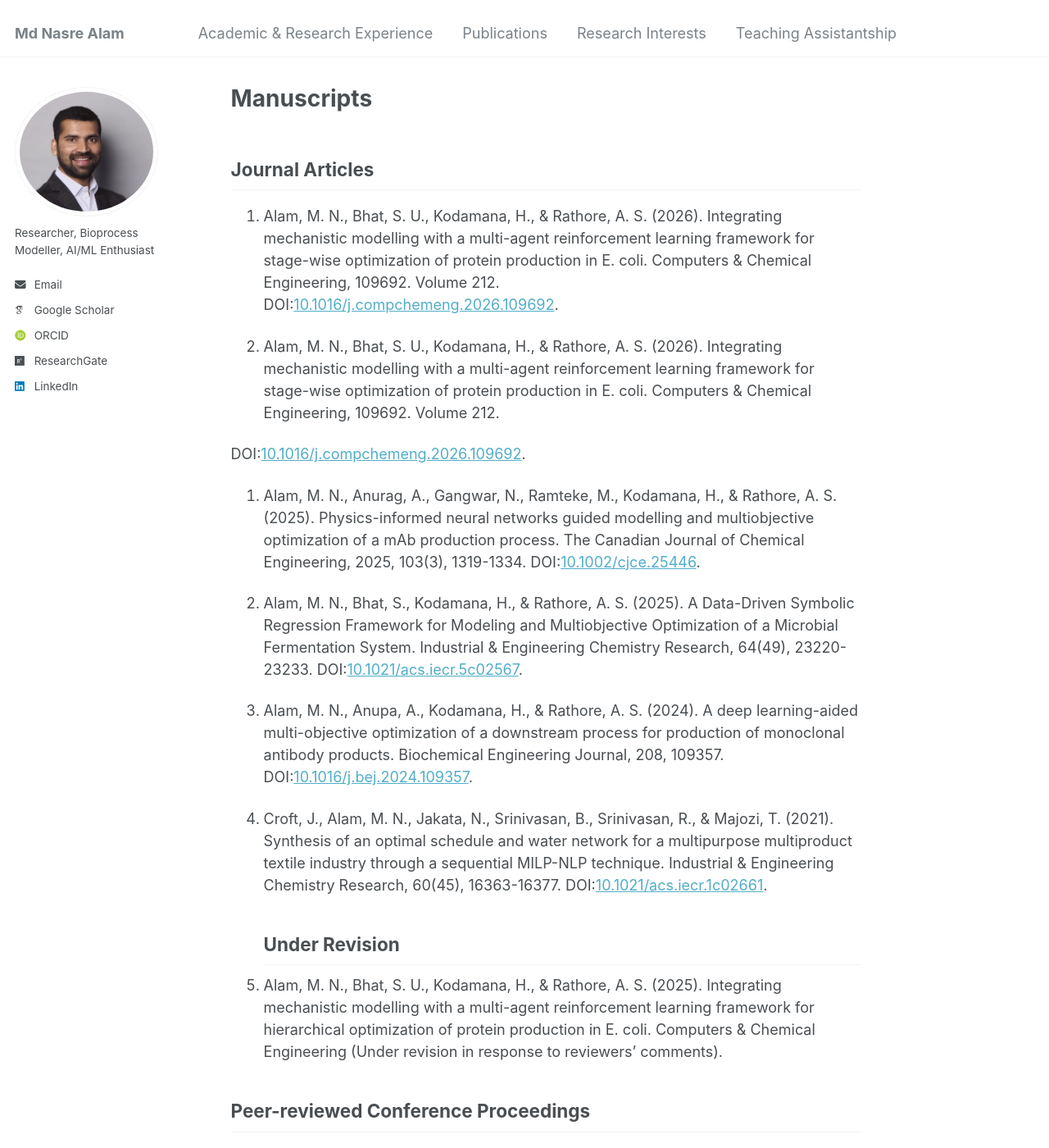
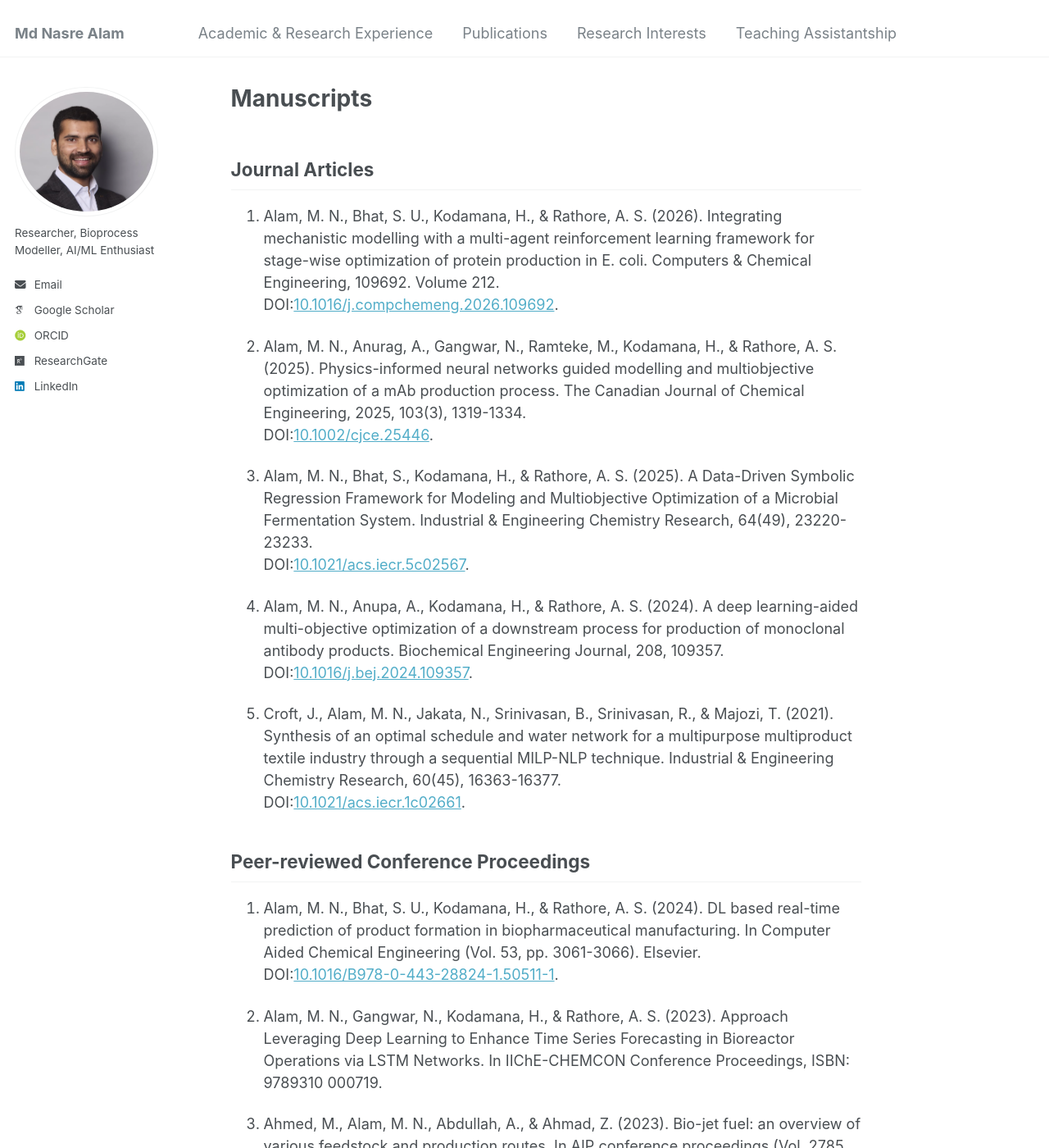
Before and after one commit to mdnasreiit/mdnasreiit.github.io, a Jekyll site: the page built from _pages/markdown.md, in a window 1280 px wide and 1400 px high. Shown: the whole window at 82% size. Built offline with Jekyll 4.4.1, drawn with Linux system fonts in a browser that asks for light colours; some web fonts are replaced; some of the changed text lies outside the part shown.

Commit message:
Update markdown.md

```diff
--- a/_pages/markdown.md
+++ b/_pages/markdown.md
@@ -13,42 +13,35 @@ redirect_from:
 1. Alam, M. N., Bhat, S. U., Kodamana, H., & Rathore, A. S. (2026). Integrating mechanistic modelling with a multi-agent reinforcement learning framework for stage-wise optimization of protein production in E. coli. Computers & Chemical Engineering, 109692. Volume 212.<br> DOI:[10.1016/j.compchemeng.2026.109692](https://doi.org/10.1016/j.compchemeng.2026.109692).<br>
 
 
-2. Alam, M. N., Bhat, S. U., Kodamana, H., & Rathore, A. S. (2026). Integrating mechanistic modelling with a multi-agent reinforcement learning framework for stage-wise optimization of protein production in E. coli. Computers & Chemical Engineering, 109692. Volume 212.
+2. Alam, M. N., Anurag, A., Gangwar, N., Ramteke, M., Kodamana, H., & Rathore, A. S. (2025). Physics-informed neural networks guided modelling and multiobjective optimization of a mAb production process. The Canadian Journal of Chemical Engineering, 2025, 103(3), 1319-1334.<br>  DOI:[10.1002/cjce.25446](https://doi.org/10.1002/cjce.25446).<br>
 
-DOI:[10.1016/j.compchemeng.2026.109692](https://doi.org/10.1016/j.compchemeng.2026.109692).<br>
+3. Alam, M. N., Bhat, S., Kodamana, H., & Rathore, A. S. (2025). A Data-Driven Symbolic Regression Framework for Modeling and Multiobjective Optimization of a Microbial Fermentation System. Industrial & Engineering Chemistry Research, 64(49), 23220-23233.<br>  DOI:[10.1021/acs.iecr.5c02567](https://doi.org/10.1021/acs.iecr.5c02567).<br>
 
-3. Alam, M. N., Anurag, A., Gangwar, N., Ramteke, M., Kodamana, H., & Rathore, A. S. (2025). Physics-informed neural networks guided modelling and multiobjective optimization of a mAb production process. The Canadian Journal of Chemical Engineering, 2025, 103(3), 1319-1334. DOI:[10.1002/cjce.25446](https://doi.org/10.1002/cjce.25446).<br>
+4. Alam, M. N., Anupa, A., Kodamana, H., & Rathore, A. S. (2024). A deep learning-aided multi-objective optimization of a downstream process for production of monoclonal antibody products. Biochemical Engineering Journal, 208, 109357.<br>  DOI:[10.1016/j.bej.2024.109357](https://www.sciencedirect.com/science/article/pii/S1369703X2400144X).<br>
 
-4. Alam, M. N., Bhat, S., Kodamana, H., & Rathore, A. S. (2025). A Data-Driven Symbolic Regression Framework for Modeling and Multiobjective Optimization of a Microbial Fermentation System. Industrial & Engineering Chemistry Research, 64(49), 23220-23233. DOI:[10.1021/acs.iecr.5c02567](https://doi.org/10.1021/acs.iecr.5c02567).<br>
+5. Croft, J., Alam, M. N., Jakata, N., Srinivasan, B., Srinivasan, R., & Majozi, T. (2021). Synthesis of an optimal schedule and water network for a multipurpose multiproduct textile industry through a sequential MILP-NLP technique. Industrial & Engineering Chemistry Research, 60(45), 16363-16377.<br>  DOI:[10.1021/acs.iecr.1c02661](https://pubs.acs.org/doi/full/10.1021/acs.iecr.1c02661). <br>
 
-5. Alam, M. N., Anupa, A., Kodamana, H., & Rathore, A. S. (2024). A deep learning-aided multi-objective optimization of a downstream process for production of monoclonal antibody products. Biochemical Engineering Journal, 208, 109357. DOI:[10.1016/j.bej.2024.109357](https://www.sciencedirect.com/science/article/pii/S1369703X2400144X).<br>
-
-6. Croft, J., Alam, M. N., Jakata, N., Srinivasan, B., Srinivasan, R., & Majozi, T. (2021). Synthesis of an optimal schedule and water network for a multipurpose multiproduct textile industry through a sequential MILP-NLP technique. Industrial & Engineering Chemistry Research, 60(45), 16363-16377. DOI:[10.1021/acs.iecr.1c02661](https://pubs.acs.org/doi/full/10.1021/acs.iecr.1c02661). <br>
-
-   ## Under Revision
-
-5. Alam, M. N., Bhat, S. U., Kodamana, H., & Rathore, A. S. (2025). Integrating mechanistic modelling with a multi-agent reinforcement learning framework for hierarchical optimization of protein production in E. coli. Computers & Chemical Engineering (Under revision in response to reviewers’ comments).
 
 ## Peer-reviewed Conference Proceedings
 
-1. Alam, M. N., Bhat, S. U., Kodamana, H., & Rathore, A. S. (2024). DL based real-time prediction of product formation in biopharmaceutical manufacturing. In Computer Aided Chemical Engineering (Vol. 53, pp. 3061-3066). Elsevier. DOI:[10.1016/B978-0-443-28824-1.50511-1](https://www.sciencedirect.com/science/article/pii/B9780443288241505111). <br>
+1. Alam, M. N., Bhat, S. U., Kodamana, H., & Rathore, A. S. (2024). DL based real-time prediction of product formation in biopharmaceutical manufacturing. In Computer Aided Chemical Engineering (Vol. 53, pp. 3061-3066). Elsevier.<br>  DOI:[10.1016/B978-0-443-28824-1.50511-1](https://www.sciencedirect.com/science/article/pii/B9780443288241505111). <br>
 
 2. Alam, M. N., Gangwar, N., Kodamana, H., & Rathore, A. S. (2023). Approach Leveraging Deep Learning to Enhance Time Series Forecasting in Bioreactor Operations via LSTM Networks. In IIChE-CHEMCON Conference Proceedings, ISBN: 9789310 000719.
 
-3. Ahmed, M., Alam, M. N., Abdullah, A., & Ahmad, Z. (2023). Bio-jet fuel: an overview of various feedstock and production routes. In AIP conference proceedings (Vol. 2785, No. 1). AIP Publishing. DOI: [10.1063/5.0147982](https://doi.org/10.1063/5.0147982)
+3. Ahmed, M., Alam, M. N., Abdullah, A., & Ahmad, Z. (2023). Bio-jet fuel: an overview of various feedstock and production routes. In AIP conference proceedings (Vol. 2785, No. 1). AIP Publishing.<br>  DOI: [10.1063/5.0147982](https://doi.org/10.1063/5.0147982)
 
-   ## Under Revision
+## Under Revision
 4. Alam, M. N., Kodamana, H., & Rathore, A. S. (2025). Hybrid Modelling Frameworks in Bioprocessing: Current Practices and Future Directions. Special Section: ACS eBooks Symposium Series (Under revision in response to reviewers’ comments).
 
 
 ## Selected Talks and Poster Presentations
 
- 1. Alam, M. N., Anurag, A., Gangwar, N., Ramteke, M., Kodamana, H., & Rathore, A. S. Physics-informed neural networks guided modelling and multiobjective           optimization of a mAb production process. ACS Spring 2025, March 23-27, San Diego, USA. [Talk]
+ 1. Alam, M. N., Anurag, A., Gangwar, N., Ramteke, M., Kodamana, H., & Rathore, A. S. Physics-informed neural networks guided modelling and multiobjective optimization of a mAb production process. **ACS Spring 2025**, March 23-27, San Diego, USA. [Talk]
 
- 2. Alam, M. N., Anupa, A., Kodamana, H., & Rathore, A. S. Deep learning-aided multi-objective optimization of a downstream process for production of monoclonal     antibody products. ACS Spring 2025, March 23-27, San Diego, USA. [Poster]
+ 2. Alam, M. N., Anupa, A., Kodamana, H., & Rathore, A. S. Deep learning-aided multi-objective optimization of a downstream process for production of monoclonal antibody products. **ACS Spring 2025**, March 23-27, San Diego, USA. [Poster]
 
- 3. Alam, M. N., Anurag, A., Gangwar, N., Ramteke, M., Kodamana, H., & Rathore, A. S. Hybrid neural model for bioreactor system in mammalian cell culture.           Bioprocessing India 2024, December 15-17, IIT Madras, Chennai, India. [Talk]
+ 3. Alam, M. N., Anurag, A., Gangwar, N., Ramteke, M., Kodamana, H., & Rathore, A. S. Hybrid neural model for bioreactor system in mammalian cell culture. **Bioprocessing India 2024**, December 15-17, IIT Madras, Chennai, India. [Talk]
 
- 4. Alam, M. N., Bhat, S. U., Kodamana, H., & Rathore, A. S. DL-based real-time prediction of product formation in biopharmaceutical manufacturing. ESCAPE 34 - PSE  2024, June 2-6, Florence, Italy. [Talk]
+ 4. Alam, M. N., Bhat, S. U., Kodamana, H., & Rathore, A. S. DL-based real-time prediction of product formation in biopharmaceutical manufacturing. **ESCAPE 34 - PSE  2024**, June 2-6, Florence, Italy. [Talk]
 
- 5. Alam, M. N., Gangwar, N., Ramteke, M., Kodamana, H., & Rathore, A. S. Approach Leveraging Deep Learning to Enhance Time Series Forecasting in Bioreactor         Operations via LSTM Networks. IIChE-CHEMCON 2023, December 27-30, Kolkata, India. [Talk]
+ 5. Alam, M. N., Gangwar, N., Ramteke, M., Kodamana, H., & Rathore, A. S. Approach Leveraging Deep Learning to Enhance Time Series Forecasting in Bioreactor Operations via LSTM Networks. **IIChE-CHEMCON 2023**, December 27-30, Kolkata, India. [Talk]
```
